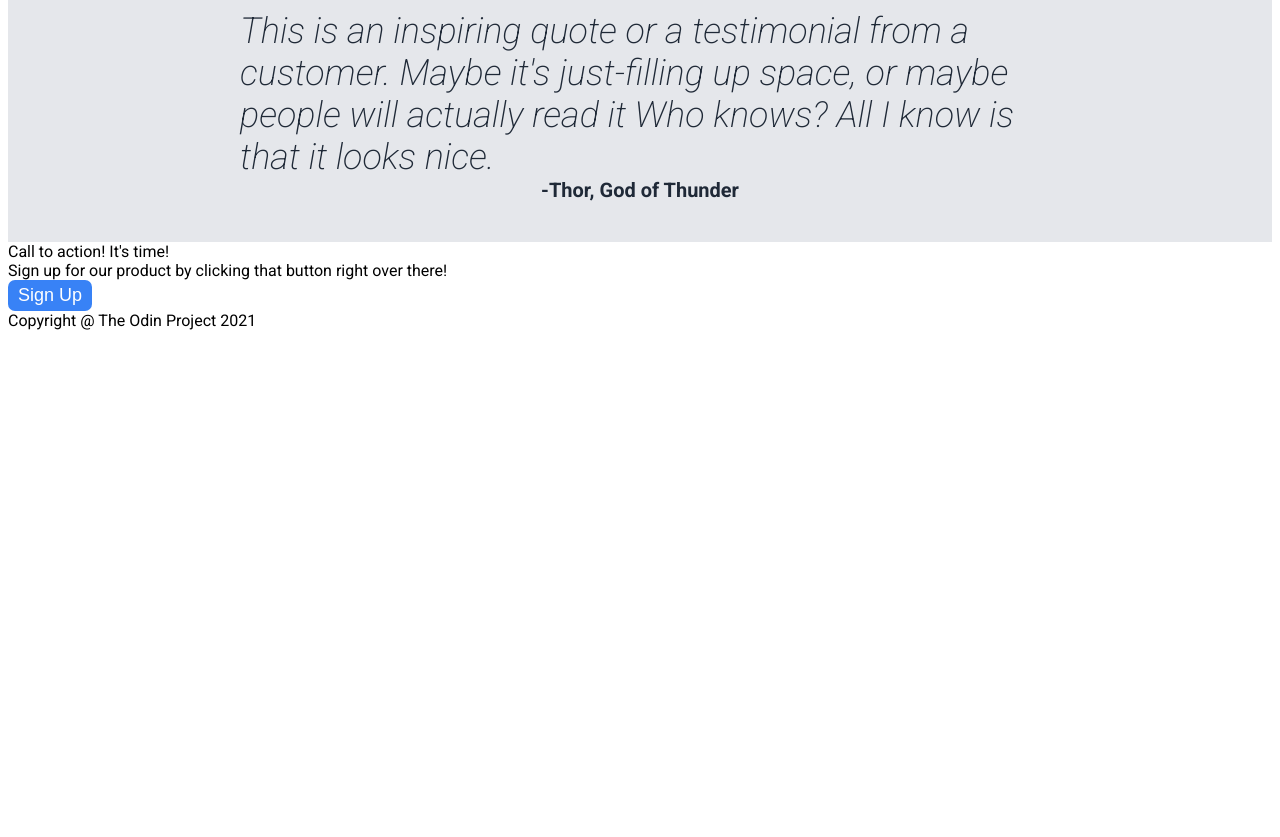
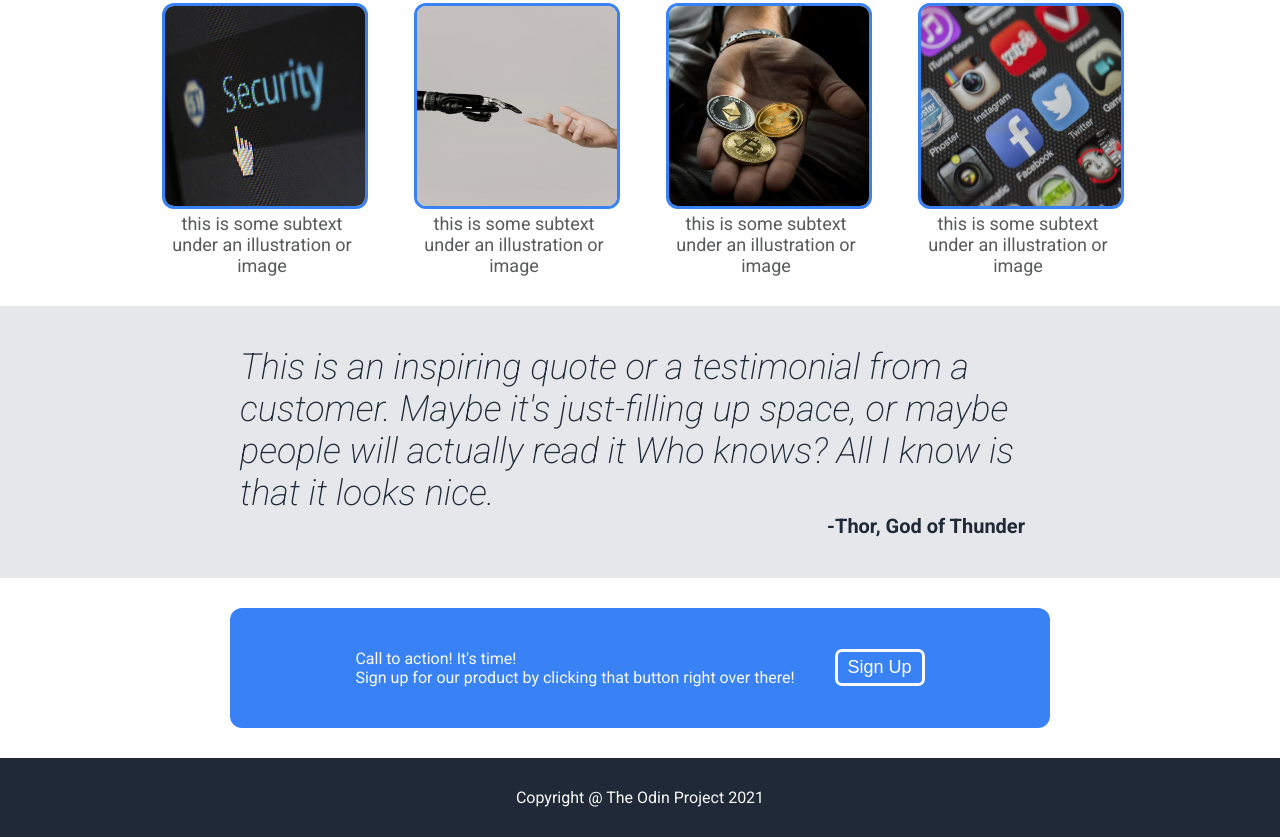
Before and after one commit to sameeksha-dalvi/landing-page-project, a plain HTML site: page index.html in a window 1280 px wide. Shown: the part 681-1518 px from the top of the page. Before the commit the page ends 1019 px from the top, so only its background shows below. Drawn offline with Linux system fonts and the light colour scheme.

Commit message:
Improve style of header section, quotes section
header section alignment was imoproved, quotes section alignment was improved, footer section style was enhanced and style to cta section was added.

```diff
--- a/index.html
+++ b/index.html
@@ -6,6 +6,7 @@
                 <link rel="stylesheet" href="style.css">
             </head>
             <body>
+                <div id="header-div">
                     <div class="header-section">
                         <div class="header-container-one">
                             <h2 id="logo">Header Logo</h2>
@@ -26,6 +27,8 @@
                        </div>
 
                     </div>
+                </div>
+
 
                 <div class="info-section">
                     <h2 class="info-heading">Some random Information.</h2>
@@ -56,12 +59,20 @@
                     <div id="quote-text">This is an inspiring quote or a testimonial from a customer. Maybe it's just-filling up space, or maybe people will actually read it Who knows? All I know is that it looks nice. </div>
                     <div id="quote-by">-Thor, God of Thunder</div>
                 </div>
-
+                <div class="cta-div">
                     <div class="cta-section">
+                        <div class="cta-container">
+                            <div>
                                 <div>Call to action! It's time!</div>
                                 <div>Sign up for our product by clicking that button right over there!</div>
-                        <button>Sign Up</button>
                             </div>
+
+                                <button id="cta-button">Sign Up</button>
+                        </div>
+
+                    </div>
+                </div>
+
                 <footer>Copyright @ The Odin Project 2021</footer>
             </body>
     </html>
--- a/style.css
+++ b/style.css
@@ -2,16 +2,30 @@
 
 body{
     font-family: "Roboto", sans-serif;
+    margin: 0;
 }
 
 .header-section{
     background-color: #1F2937;
     color: white;
+    display: flex;
+    flex-direction: column;
+    align-items: center;
+    padding: 40px;
 }
 
 .header-container-one{
     display: flex;
     justify-content: space-between;
+    width: 60%;
+}
+
+.header-container-two{
+    display: flex;
+    justify-content: space-between;
+    gap:20px;
+    text-align: left;
+    width: 60%;
 }
 
 #logo{
@@ -45,10 +59,7 @@ button{
     font-size: 18px;
 }
 
-.header-container-two{
-    display: flex;
-    justify-content: space-between;
-}
+
 
 #hero-main{
     font-size: 48px;
@@ -57,8 +68,9 @@ button{
 }
 
 #header-image{
-    width: 400px;
-    height: 200px;
+    width: 500px;
+    height: auto;
+
 }
 
 .info-heading{
@@ -75,7 +87,7 @@ button{
     justify-content: center;
     align-items: center;
     gap: 52px;
-
+    margin-bottom: 30px;
 
 }
 
@@ -111,11 +123,55 @@ button{
     font-size: 36px;
     font-style: italic;
     color: #1F2937;
-   text-align: left;
+    text-align: left;
     font-weight: 200 ;
 }
 #quote-by{
     font-size: 20px;
     color: #1F2937;
     font-weight: bold;
+    width: 800px;
+    text-align: right;
+    margin-right: 30px;
 }
+
+.cta-section{
+    width: 800px;
+    height: 100px;
+    display: flex;
+    background-color: #3882F6;
+    color: #F9FAF8;
+    justify-content: center;
+    align-items: stretch;
+    margin: 30px;
+    border-radius: 12px;
+    padding: 10px;
+}
+
+footer{
+    background-color: #1F2937;
+    color: #F9FAF8;
+    display: flex;
+    justify-content: center;
+    align-items: center;
+    padding: 30px;
+}
+
+.cta-container{
+    display: flex;
+    justify-content: center;
+    align-items: center;
+    align-self: center;
+    gap: 40px;
+}
+
+#cta-button{
+    border: #F9FAF8;
+    border-style: solid;
+}
+
+.cta-div{
+    display: flex;
+    justify-content: center;
+    align-items: center;
+}
```
Lines whose indentation alone changed are shown as unchanged.
